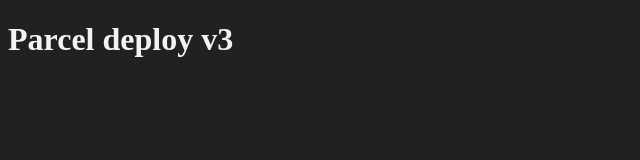
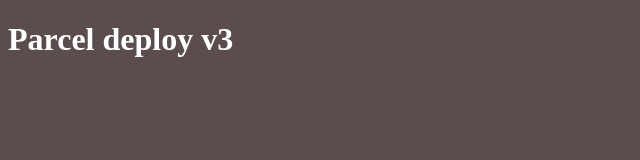
Before and after one commit to maharvladyslav/sliders-example, a website built with Parcel: page src/index.html in a window 1280 px wide. Shown: the whole page, without its empty margins (0-640 px from the left). Built offline with nearby package versions, Linux system fonts and the light colour scheme.

Commit message:
change bg for test

```diff
--- a/src/css/index.css
+++ b/src/css/index.css
@@ -1,4 +1,4 @@
 body {
-  background-color: #212121;
-  color: #f2f2f3;
+  background-color: #5b4d4d;
+  color: #ffffff;
 }
```
